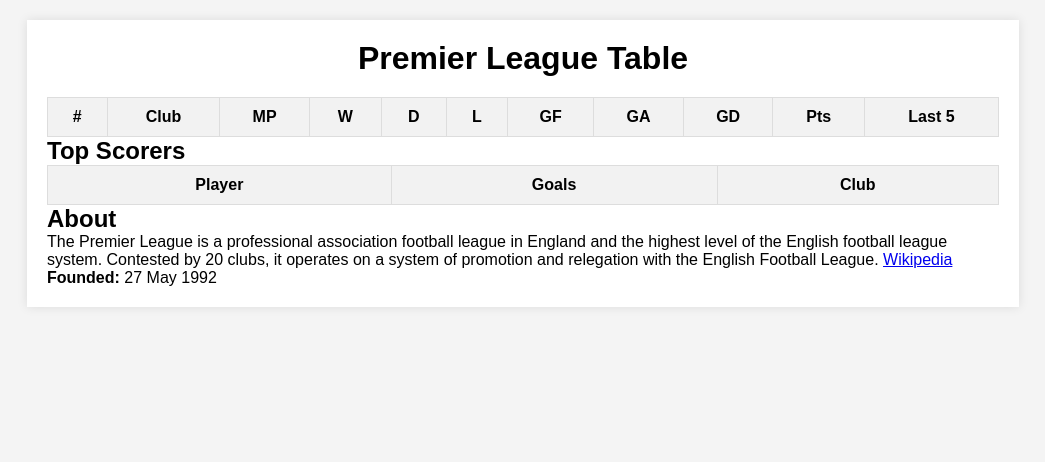
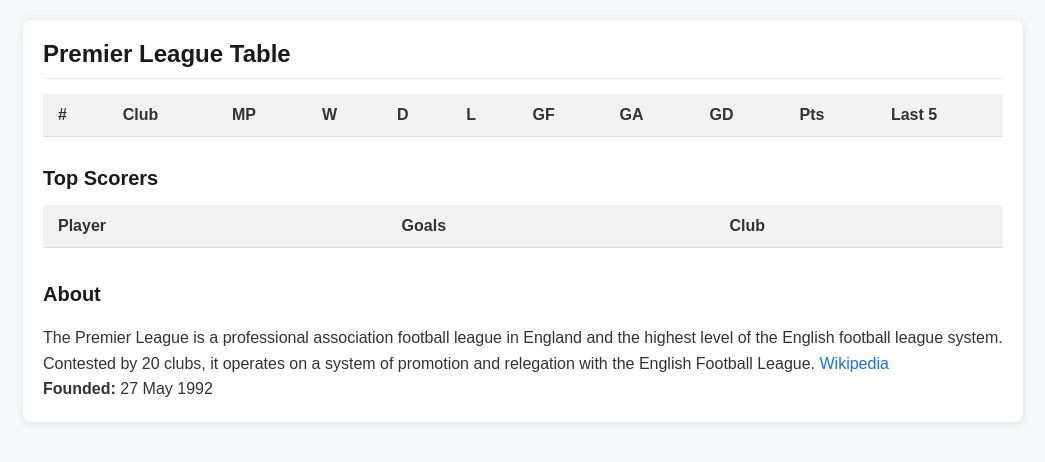
Before and after one commit to leonce12/premiere-league, a plain HTML site: page index.html in a window 1280 px wide. Shown: the whole page, without its empty margins (117-1162 px from the left). Drawn offline with Linux system fonts and the light colour scheme.

Commit message:
Update styles.css

```diff
--- a/styles.css
+++ b/styles.css
@@ -1,47 +1,110 @@
+
 * {
+  box-sizing: border-box;
   margin: 0;
   padding: 0;
-  box-sizing: border-box;
+  font-family: 'Arial', sans-serif;
 }
 
 body {
-  font-family: Arial, sans-serif;
-  background-color: #f4f4f4;
+  background-color: #f8f9fa;
+  color: #333;
   padding: 20px;
 }
 
 .container {
-  width: 80%;
+  max-width: 1000px;
   margin: 0 auto;
   background-color: white;
-  box-shadow: 0 0 10px rgba(0, 0, 0, 0.1);
+  border-radius: 8px;
+  box-shadow: 0 2px 10px rgba(0, 0, 0, 0.1);
   padding: 20px;
 }
 
+h1, h2 {
+  color: #1a1a1a;
+  margin-bottom: 15px;
+}
+
 h1 {
-  text-align: center;
-  margin-bottom: 20px;
+  font-size: 24px;
+  border-bottom: 1px solid #eee;
+  padding-bottom: 10px;
+}
+
+h2 {
+  font-size: 20px;
+  margin-top: 25px;
 }
 
 table {
   width: 100%;
   border-collapse: collapse;
+  margin-bottom: 20px;
 }
 
 th, td {
-  padding: 10px;
-  text-align: center;
-  border: 1px solid #ddd;
+  padding: 12px 15px;
+  text-align: left;
+  border-bottom: 1px solid #ddd;
 }
 
 th {
   background-color: #f2f2f2;
-}
-
-tr:nth-child(even) {
-  background-color: #f9f9f9;
+  font-weight: bold;
+  color: #333;
 }
 
 tr:hover {
-  background-color: #f1f1f1;
+  background-color: #f5f5f5;
 }
+
+.club-cell {
+  display: flex;
+  align-items: center;
+  gap: 10px;
+}
+
+.club-logo {
+  width: 25px;
+  height: 25px;
+  object-fit: contain;
+}
+
+.last5 {
+  display: flex;
+  gap: 5px;
+}
+
+.result-icon {
+  font-size: 14px;
+}
+
+.win { color: #4CAF50; }
+.draw { color: #FFC107; }
+.loss { color: #F44336; }
+
+.top-scorers {
+  margin-top: 30px;
+}
+
+.about {
+  margin-top: 30px;
+  line-height: 1.6;
+}
+
+.about a {
+  color: #1a73e8;
+  text-decoration: none;
+}
+
+.about a:hover {
+  text-decoration: underline;
+}
+
+@media (max-width: 768px) {
+  th, td {
+    padding: 8px 10px;
+    font-size: 14px;
+  }
+}
```
